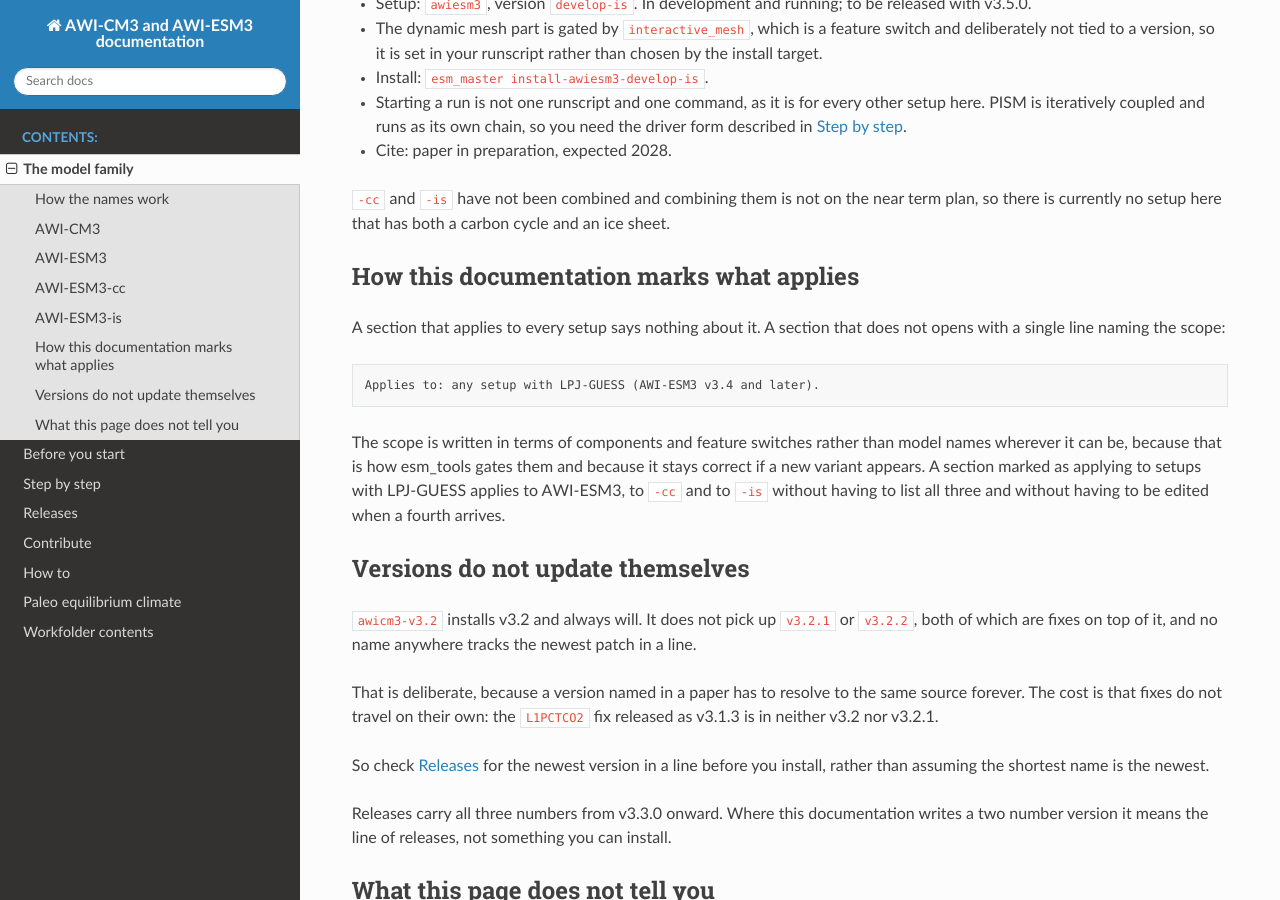
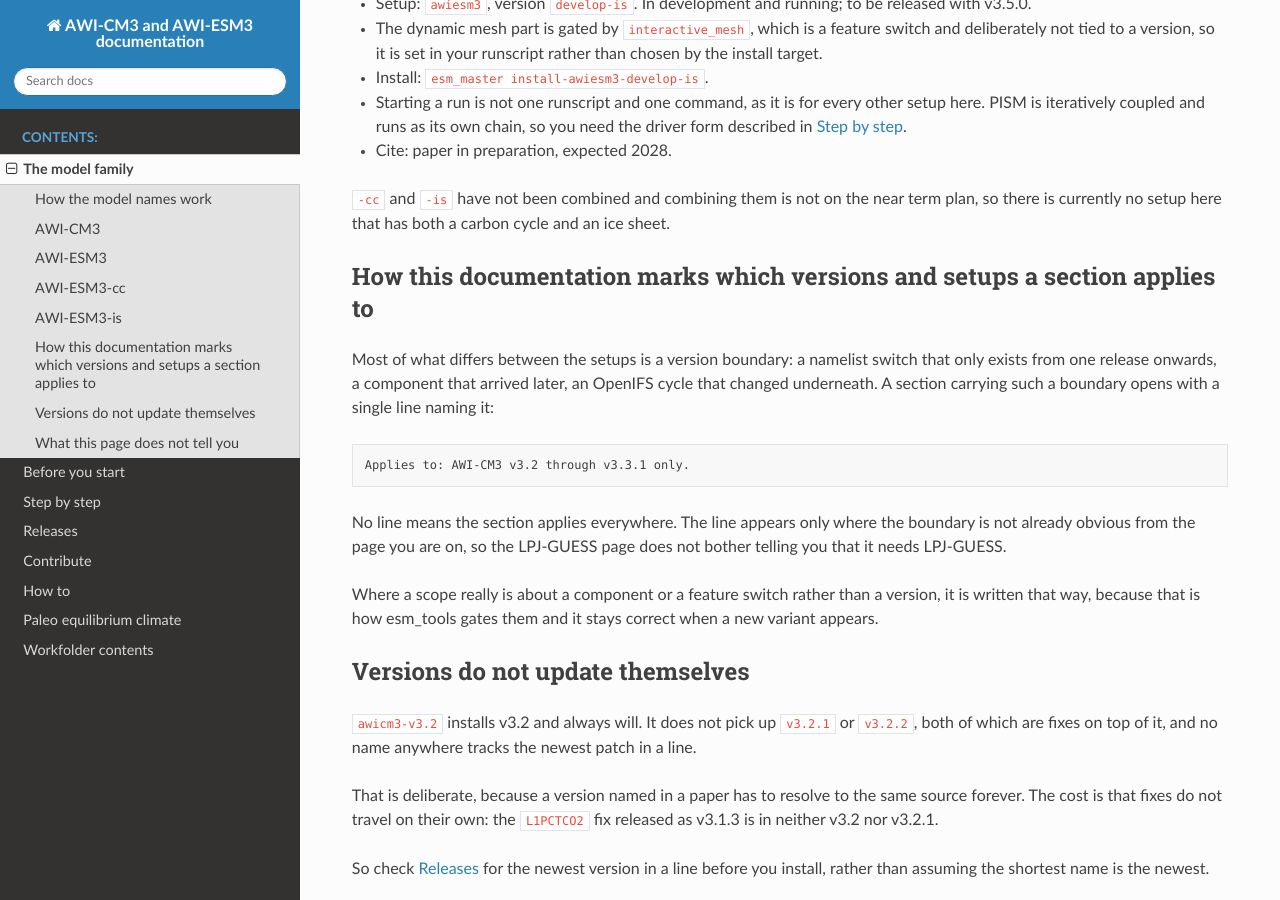
Before and after one commit to AWI-ESM/documentation_AWI-CM3, a Sphinx documentation site: the page built from source/model_family.rst, in a window 1280 px wide and 900 px high, scrolled down 2014 px. Built offline with Sphinx 7.4.7 and the Read the Docs theme 3.1.0, drawn with Linux system fonts in a browser that asks for light colours; some of the changed text lies outside the part shown.

Commit message:
Say plainly what the Applies to lines mark

```diff
--- a/source/contribute.rst
+++ b/source/contribute.rst
@@ -65,9 +65,11 @@
 
 .. code-block:: text
 
-   Applies to: any setup with LPJ-GUESS (AWI-ESM3 v3.4 and later).
+   Applies to: AWI-CM3 v3.2 through v3.3.1 only.
 
-Write the scope in terms of components and feature switches rather than model names wherever you can, because that is how esm_tools gates them in ``choose_version``, and because it stays correct when a new variant appears. A section marked as applying to setups with LPJ-GUESS already covers AWI-ESM3, ``-cc`` and ``-is`` without listing all three, and without needing an edit when a fourth one arrives.
+A line earns its place when it names a **version boundary**, because that is the thing a reader cannot work out for themselves. Do not add one that only restates the page it sits on: a section about branching off an LPJ-GUESS restart, on a page called LPJ-GUESS, does not need to be told it requires LPJ-GUESS.
+
+Where a scope really is about a component or a feature switch rather than a version, write it that way, because that is how esm_tools gates them in ``choose_version`` and it stays correct when a new variant appears.
 
 Some older sections still carry their scope in the heading instead, for example ``Control Aerosol Scaling (AWI-CM3 v3.2 and v3.3)``. Those are being migrated to the line above. Do not write new ones in that form.
 
--- a/source/model_family.rst
+++ b/source/model_family.rst
@@ -75,16 +75,18 @@
 
 ``-cc`` and ``-is`` have not been combined and combining them is not on the near term plan, so there is currently no setup here that has both a carbon cycle and an ice sheet.
 
-How this documentation marks what applies
-=========================================
+How this documentation marks which versions and setups a section applies to
+===========================================================================
 
-A section that applies to every setup says nothing about it. A section that does not opens with a single line naming the scope:
+Most of what differs between the setups is a version boundary: a namelist switch that only exists from one release onwards, a component that arrived later, an OpenIFS cycle that changed underneath. A section carrying such a boundary opens with a single line naming it:
 
 .. code-block:: text
 
-   Applies to: any setup with LPJ-GUESS (AWI-ESM3 v3.4 and later).
+   Applies to: AWI-CM3 v3.2 through v3.3.1 only.
 
-The scope is written in terms of components and feature switches rather than model names wherever it can be, because that is how esm_tools gates them and because it stays correct if a new variant appears. A section marked as applying to setups with LPJ-GUESS applies to AWI-ESM3, to ``-cc`` and to ``-is`` without having to list all three and without having to be edited when a fourth arrives.
+No line means the section applies everywhere. The line appears only where the boundary is not already obvious from the page you are on, so the LPJ-GUESS page does not bother telling you that it needs LPJ-GUESS.
+
+Where a scope really is about a component or a feature switch rather than a version, it is written that way, because that is how esm_tools gates them and it stays correct when a new variant appears.
 
 Versions do not update themselves
 =================================
```
Also changed, not shown: other parts of source/model_family.rst (+2 -2 lines).
